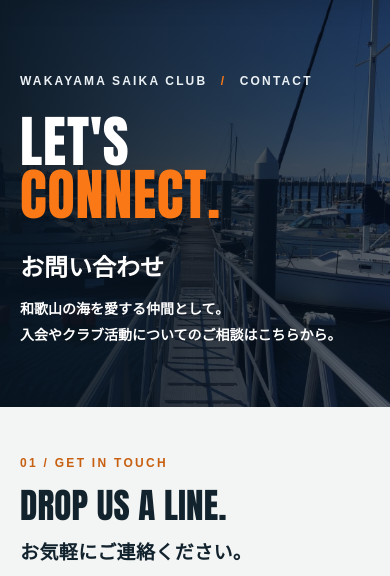
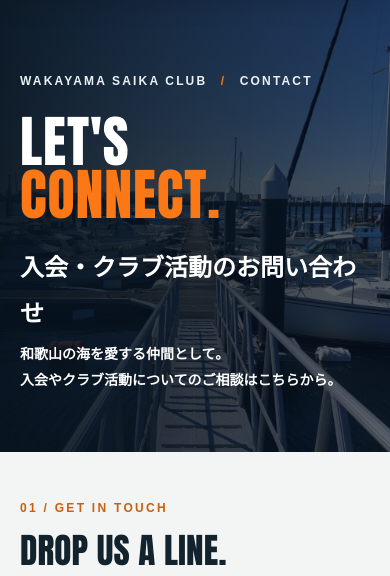
Before and after one commit to oosaka0123-sudo/wakayama-saika-club, a PHP site: page /contact/ in a window 390 px wide. Shown: the part 68-644 px from the top of the page. Run offline with PHP 8.4, Linux system fonts and the light colour scheme.

Commit message:
SEO: implement follow-up fixes from Claude audit
* seo: semantic Japanese H1 on contact page while retaining English headline

* style: keep original contact hero design with Japanese H1

* style: restore narrow-screen English hero sizing from SEO audit

* seo: refresh sitemap lastmod for changed pages

* build: bust browser cache for SEO styles on contact/index.html

* build: bust browser cache for SEO styles on index.html

```diff
--- a/contact/index.html
+++ b/contact/index.html
@@ -10,7 +10,7 @@
 <link rel="icon" type="image/svg+xml" href="../assets/favicon.svg">
 <link rel="stylesheet" href="../css/style.css">
 <link rel="stylesheet" href="../css/premium.css?v=wsc-motion-20261118-v2">
-<link rel="stylesheet" href="../css/contact.css">
+<link rel="stylesheet" href="../css/contact.css?v=20261119-seo">
 <script src="../js/main.js?v=wsc-motion-20261118-v2" defer></script>
 <script src="../js/footer.js" defer></script>
 <script src="../js/contact-config.js" defer></script>
@@ -137,8 +137,8 @@
   <section class="contact-hero">
     <div class="wrap">
       <p class="contact-eyebrow">WAKAYAMA SAIKA CLUB <span>/</span> CONTACT</p>
-      <h1>LET'S<br><em>CONNECT.</em></h1>
-      <p class="contact-hero-ja">お問い合わせ</p>
+      <p class="contact-hero-en" aria-hidden="true">LET'S<br><em>CONNECT.</em></p>
+      <h1 class="contact-hero-ja">入会・クラブ活動のお問い合わせ</h1>
       <p class="contact-hero-desc">和歌山の海を愛する仲間として。<br>入会やクラブ活動についてのご相談はこちらから。</p>
     </div>
   </section>
--- a/css/contact.css
+++ b/css/contact.css
@@ -3,9 +3,9 @@
 .contact-hero{margin-top:var(--hh);padding:98px 0 78px;background:linear-gradient(90deg,rgba(6,18,29,.94),rgba(6,18,29,.62)),url('../assets/photos/21992.jpg') center 44%/cover;color:#fff}
 .contact-eyebrow{color:#eaf0f3;font:800 12px/1.5 Arial,sans-serif;letter-spacing:.18em;margin:0 0 25px}
 .contact-eyebrow span{color:var(--orange);padding:0 8px}
-.contact-hero h1{font:900 clamp(57px,9vw,118px)/.94 Impact,"Arial Narrow",Arial,sans-serif;letter-spacing:.015em;margin:0 0 25px}
-.contact-hero h1 em{font-style:normal;color:var(--orange)}
-.contact-hero-ja{font-weight:900;font-size:clamp(24px,3vw,38px);margin:0 0 6px}
+.contact-hero .contact-hero-en{font:900 clamp(57px,9vw,118px)/.94 Impact,"Arial Narrow",Arial,sans-serif;letter-spacing:.015em;margin:0 0 25px}
+.contact-hero .contact-hero-en em{font-style:normal;color:var(--orange)}
+.contact-hero h1.contact-hero-ja{font-weight:900;font-size:clamp(24px,3vw,38px);margin:0 0 6px}
 .contact-hero-desc{font-size:clamp(14px,2vw,18px);font-weight:600;margin:0;line-height:1.85}
 .contact-page{padding:76px 0}
 .contact-layout{display:grid;grid-template-columns:minmax(0,1fr);gap:42px}
@@ -40,4 +40,4 @@
 .bot-field{position:absolute!important;left:-9999px!important;width:1px;height:1px;overflow:hidden}
 .contact-footer-cta .btn{margin-top:12px}
 @media(min-width:940px){.contact-layout{grid-template-columns:minmax(0,0.85fr) minmax(0,1.15fr);gap:70px}.contact-hero{padding:117px 0 94px}}
-@media(max-width:640px){.contact-hero{padding:72px 0 58px}.contact-hero h1{font-size:clamp(56px,14vw,82px)}.contact-page{padding:48px 0}.contact-layout{gap:28px}.contact-panel-top>strong{font-size:19px}}
+@media(max-width:640px){.contact-hero{padding:72px 0 58px}.contact-hero .contact-hero-en{font-size:clamp(56px,14vw,82px)}.contact-page{padding:48px 0}.contact-layout{gap:28px}.contact-panel-top>strong{font-size:19px}}
--- a/css/seo-home.css
+++ b/css/seo-home.css
@@ -28,3 +28,9 @@
     margin-bottom: 8px;
   }
 }
+
+/* Match the original 47px English display at very narrow mobile widths. */
+@media(max-width:359px) {
+  .hero .hero-en-display { font-size: 47px; }
+  .hero h1.hero-jp { font-size: 18px; letter-spacing: 0; }
+}
--- a/index.html
+++ b/index.html
@@ -10,7 +10,7 @@
 <link rel="icon" type="image/svg+xml" href="assets/favicon.svg">
 <link rel="stylesheet" href="css/style.css">
 <link rel="stylesheet" href="css/premium.css?v=wsc-motion-20261118-v2">
-<link rel="stylesheet" href="css/seo-home.css?v=20261119">
+<link rel="stylesheet" href="css/seo-home.css?v=20261119-v2">
 <script src="js/main.js?v=wsc-motion-20261118-v2" defer></script>
 <script src="js/footer.js" defer></script>
 <link rel="canonical" href="https://oosaka0123-sudo.github.io/wakayama-saika-club/">
--- a/sitemap.xml
+++ b/sitemap.xml
@@ -1,8 +1,8 @@
 <?xml version="1.0" encoding="UTF-8"?>
 <urlset xmlns="http://www.sitemaps.org/schemas/sitemap/0.9">
-  <url><loc>https://oosaka0123-sudo.github.io/wakayama-saika-club/</loc><lastmod>2026-11-18</lastmod></url>
+  <url><loc>https://oosaka0123-sudo.github.io/wakayama-saika-club/</loc><lastmod>2026-11-19</lastmod></url>
   <url><loc>https://oosaka0123-sudo.github.io/wakayama-saika-club/about/</loc><lastmod>2026-11-18</lastmod></url>
   <url><loc>https://oosaka0123-sudo.github.io/wakayama-saika-club/gallery/</loc><lastmod>2026-11-18</lastmod></url>
   <url><loc>https://oosaka0123-sudo.github.io/wakayama-saika-club/join/</loc><lastmod>2026-11-18</lastmod></url>
-  <url><loc>https://oosaka0123-sudo.github.io/wakayama-saika-club/contact/</loc><lastmod>2026-11-18</lastmod></url>
+  <url><loc>https://oosaka0123-sudo.github.io/wakayama-saika-club/contact/</loc><lastmod>2026-11-19</lastmod></url>
 </urlset>
```
